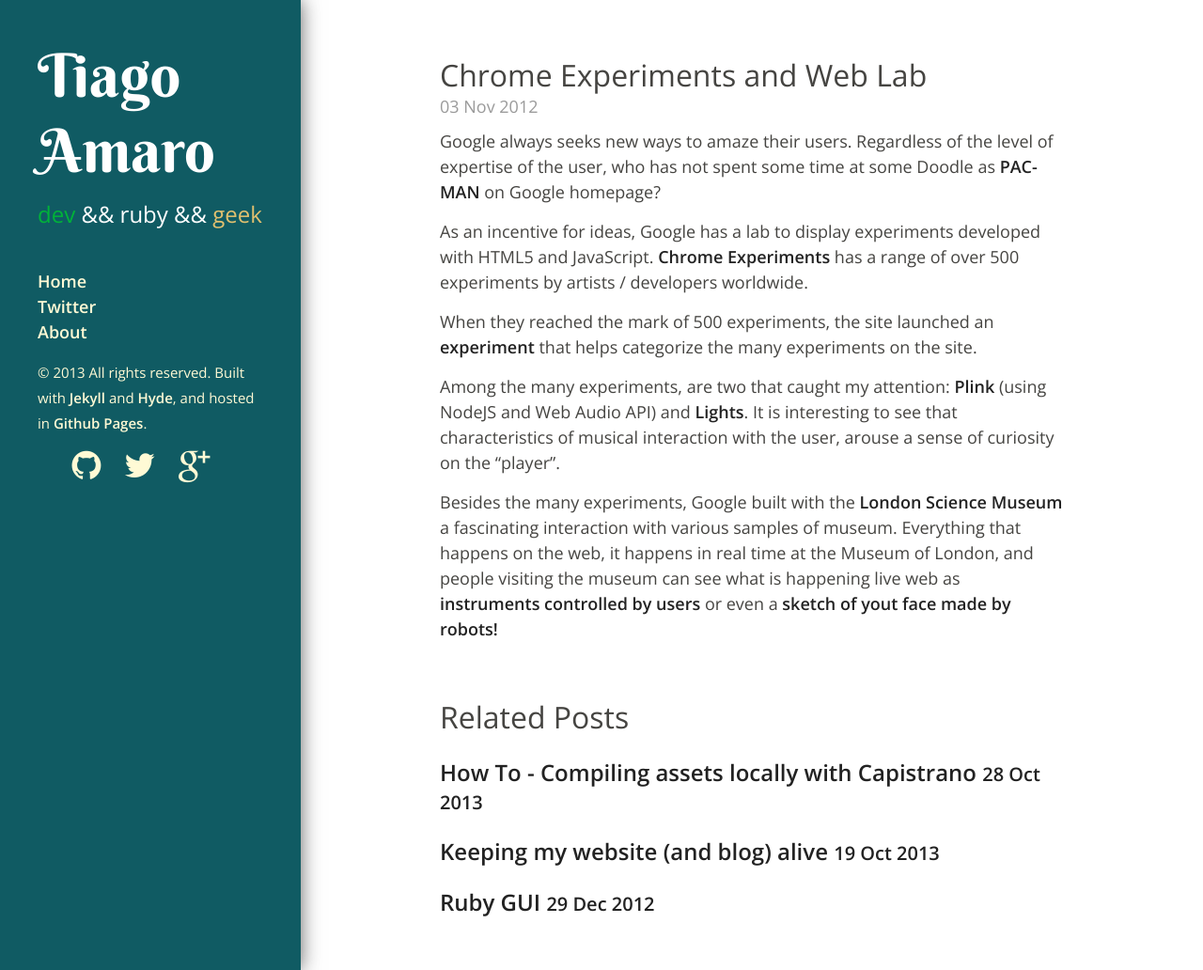
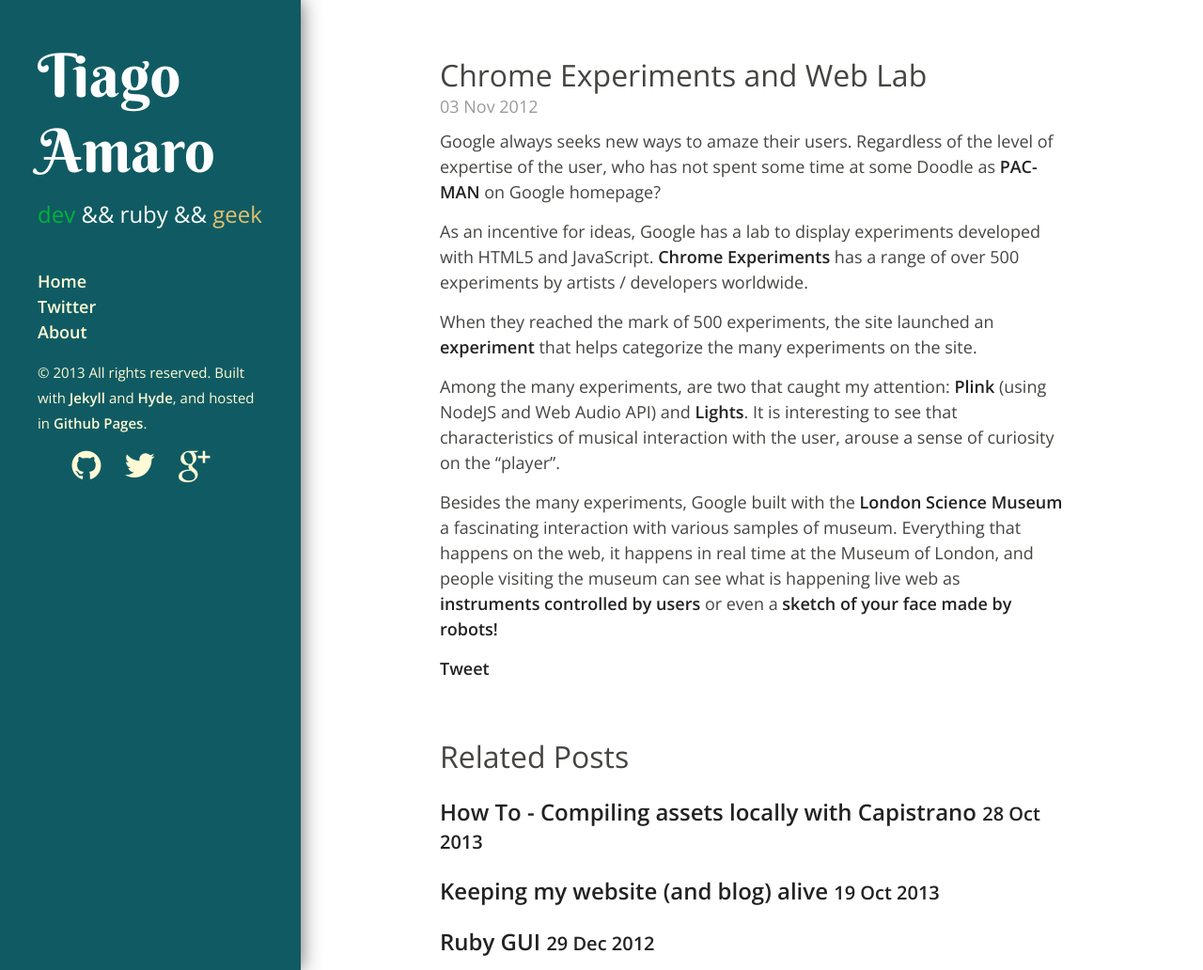
Before and after one commit to tiagoamaro/tiagoamaro.com.br_jekyll, a Jekyll site: the page built from _posts/2012-11-03-chrome-experiments.md, in a window 1280 px wide and 1032 px high. Shown: the whole window at 94% size. Built offline with Jekyll 4.4.1, drawn with Linux system fonts in a browser that asks for light colours; Markdown is read by kramdown in place of the engine named in the settings; comment, search, counter and statistics services are not loaded.

Commit message:
adding twitter button to posts

```diff
--- a/_layouts/post.html
+++ b/_layouts/post.html
@@ -6,7 +6,11 @@
   <h2>{{ page.title }}</h2>
   <span class="post-date">{{ page.date | date_to_string }}</span>
   {{ content }}
+
+  <a href="https://twitter.com/share" class="twitter-share-button" data-lang="en" data-url="http://tiagoamaro.com.br{{page.url}}" data-via="tiagocis" data-text="{{page.title}}">Tweet</a>
+  <script>!function(d,s,id){var js,fjs=d.getElementsByTagName(s)[0];if(!d.getElementById(id)){js=d.createElement(s);js.id=id;js.src="https://platform.twitter.com/widgets.js";fjs.parentNode.insertBefore(js,fjs);}}(document,"script","twitter-wjs");</script>
 </div>
+
 
 <div class="related">
   <h2>Related Posts</h2>
--- a/_posts/2012-11-03-chrome-experiments.md
+++ b/_posts/2012-11-03-chrome-experiments.md
@@ -11,4 +11,4 @@
 
 Among the many experiments, are two that caught my attention: [Plink](http://labs.dinahmoe.com/plink/) (using NodeJS and Web Audio API) and [Lights](http://lights.elliegoulding.com/). It is interesting to see that characteristics of musical interaction with the user, arouse a sense of curiosity on the "player".
 
-Besides the many experiments, Google built with the [London Science Museum](http://www.sciencemuseum.org.uk/) a fascinating interaction with various samples of museum. Everything that happens on the web, it happens in real time at the Museum of London, and people visiting the museum can see what is happening live web as [instruments controlled by users](http://www.chromeweblab.com/en/universal-orchestra) or even a [sketch of yout face made by robots!](http://www.chromeweblab.com/en/sketchbots)
+Besides the many experiments, Google built with the [London Science Museum](http://www.sciencemuseum.org.uk/) a fascinating interaction with various samples of museum. Everything that happens on the web, it happens in real time at the Museum of London, and people visiting the museum can see what is happening live web as [instruments controlled by users](http://www.chromeweblab.com/en/universal-orchestra) or even a [sketch of your face made by robots!](http://www.chromeweblab.com/en/sketchbots)
```
Also changed, not shown: 6 other files.
